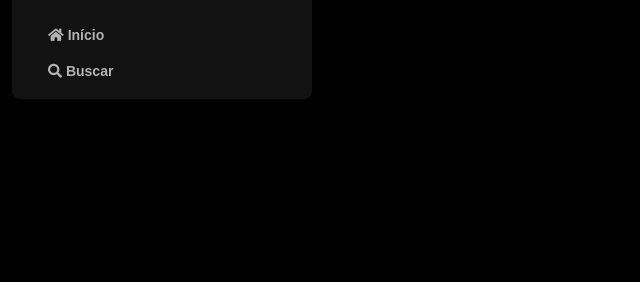
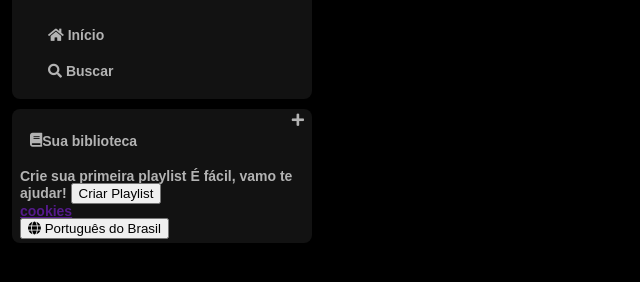
Before and after one commit to soasrez/imersao-frontend, a plain HTML site: page index.html in a window 1280 px wide. Shown: the part 74-356 px from the top of the page, without its empty margins (0-640 px from the left). Drawn offline with Linux system fonts and the light colour scheme.

Commit message:
added library

```diff
--- a/index.html
+++ b/index.html
@@ -37,7 +37,36 @@
                 </li>
             </ul>
         </nav>
+        <div class="library">
+            <div class="library_content">
+                <button class="library_button">
+                    <span class="fa fas fa-book"></span>
+                    <span> Sua biblioteca </span>
+                </button>
+                <span class="fa fa-plus"></span>
+            </div>
+
+            <section class="section-playlist">
+                <div class="section-playlist_content">
+                    <span class="text-title"> Crie sua primeira playlist</span>
+                    <span class="sub-title"> É fácil, vamo te ajudar!</span>
+                    <button class="section-playlits_button">
+                        <span>Criar Playlist</span>
+                    </button>
+                </div>
+             </section>
+             <div class="cookies">
+                <a href="">cookies</a>
+             </div>
+             <div class="languages">
+                <button class="languages-button">
+                    <span class="fa fa-globe"> </span>
+                    <span> Português do Brasil</span>
+                </button>
+             </div>
+        </div>
     </div>
+
 
 </body>
 </html>
--- a/styles.css
+++ b/styles.css
@@ -51,3 +51,39 @@ h1 {
     font-family: "DM Sans", sans-serif;
 
 }
+
+.library {
+    background-color: #121212;
+    border-radius: 8px;
+    display: flex;
+    justify-content: space-between;
+    flex-direction: column;
+    padding: 4px 8px;
+    color: #b3b3b3;
+    font-weight: 600;
+    font-size: 14px;
+    margin-top: 10px;
+    font-family: "DM Sans", sans-serif;
+}
+
+.library .library_content {
+    display: flex;
+    justify-content: space-between;
+
+}
+
+.library .library_button {
+    display: flex;
+    margin-right: 10px;
+    color: #b3b3b3;
+    background-color: transparent;
+    border: 0;
+    font-size: 14px;
+    font-weight: 700;
+    font-family: "DM Sans", sans-serif;
+    text-align: center;
+    text-decoration: none;
+    text-transform: none;
+    padding: 20px 10px;
+
+}
```
